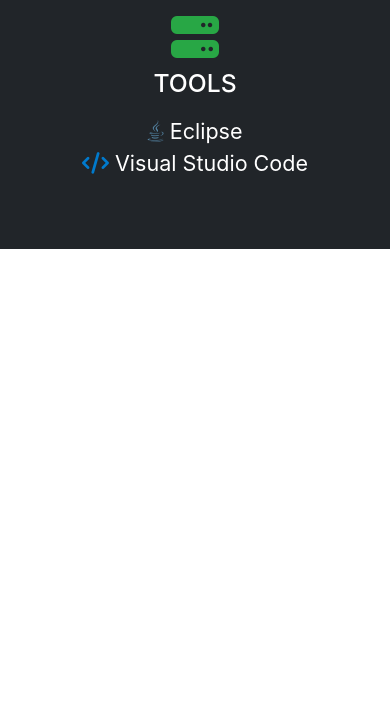
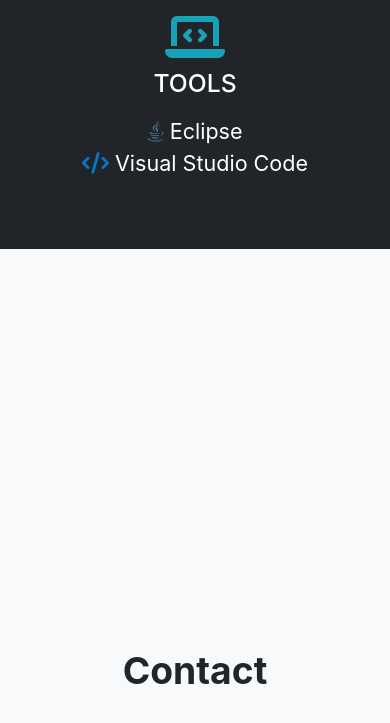
Before and after one commit to Andresuito/portfolio, a plain HTML site: page index.html in a window 390 px wide. Shown: the part 2283-3006 px from the top of the page. Before the commit the page ends 2532 px from the top, so only its background shows below. Drawn offline with nearby package versions, Linux system fonts and the light colour scheme; a web font is replaced by a local one.

Commit message:
- Cambiados algunos iconos - Añadido la section contact * Debo arreglar el responsive

```diff
--- a/index.html
+++ b/index.html
@@ -8,7 +8,7 @@
     <meta name="viewport" content="width=device-width, initial-scale=1" />
     <link rel="stylesheet" href="./index.css" />
     <!-- Icon -->
-    <link rel="shortcut icon" href="./assets/img/ux.ico" type="image/x-icon">
+    <link rel="shortcut icon" href="./assets/img/ux.ico" type="image/x-icon" />
     <!-- Font-->
     <link rel="stylesheet" href="https://rsms.me/inter/inter.css" />
     <!-- Bootstrap -->
@@ -29,7 +29,9 @@
   </head>
   <body>
     <section id="home" class="home">
-      <div class="d-flex align-items-center justify-content-center vh-100 background">
+      <div
+        class="d-flex align-items-center justify-content-center vh-100 background"
+      >
         <div class="text-center">
           <h1 class="my-4 display-1 text-white fw-bold">Andrés B.R</h1>
           <div class="mt-4">
@@ -69,10 +71,8 @@
           <div class="row text-white mb-5">
             <div class="col-md-4">
               <div class="text-center">
-                <i
-                  class="fas fa-laptop-code fa-3x mb-2"
-                  style="color: #17a2b8"
-                ></i>
+                <i class="fa-solid fa-code fa-3x mb-2" style="color: #28a745"></i>
+
                 <h4 class="text-uppercase mb-3 fs-2">Used</h4>
                 <ul class="list-unstyled fs-4">
                   <li>
@@ -114,7 +114,10 @@
             </div>
             <div class="col-md-4">
               <div class="text-center">
-                <i class="fas fa-server fa-3x mb-2" style="color: #28a745"></i>
+                <i
+                  class="fas fa-laptop-code fa-3x mb-2"
+                  style="color: #17a2b8"
+                ></i>
                 <h4 class="text-uppercase mb-3 fs-2">Tools</h4>
                 <ul class="list-unstyled fs-4">
                   <li>
@@ -129,6 +132,15 @@
               </div>
             </div>
           </div>
+        </div>
+      </div>
+    </section>
+    <section id="projects">
+      <div
+        class="d-flex align-items-center justify-content-center vh-100 bg-light"
+      >
+        <div class="text-center">
+          <h2 class="my-4 display-3 fw-bold">Contact</h2>
         </div>
       </div>
     </section>
```
